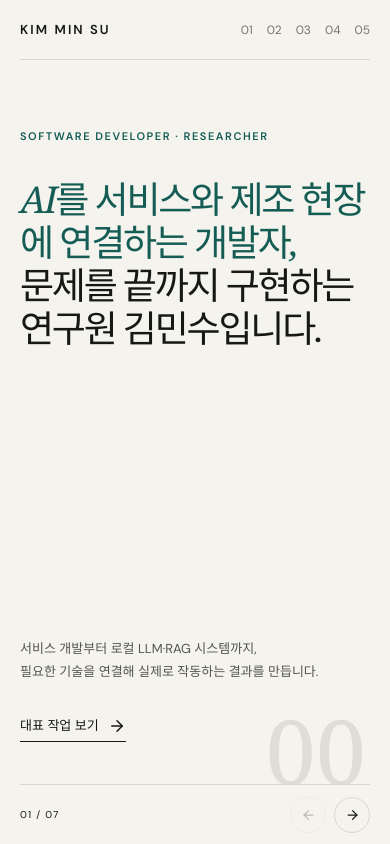
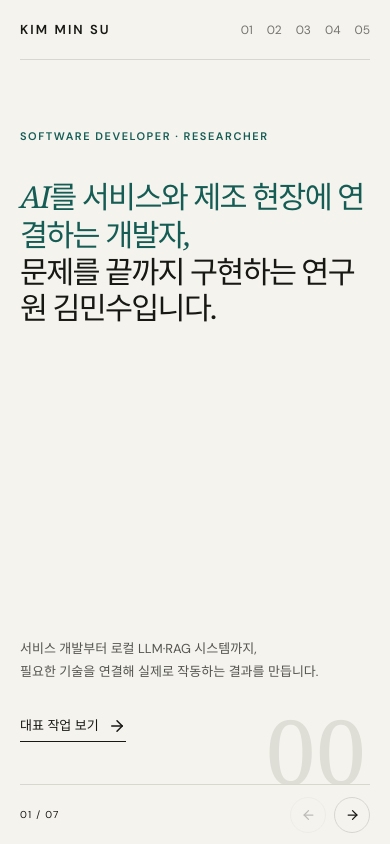
Before and after one commit to MadSadly/KimMinSu.github.io, a React (Vite) app: page / in a window 390 px wide. Built offline with nearby package versions, Linux system fonts and the light colour scheme.

Commit message:
Reduce portfolio typography scale

```diff
--- a/src/index.css
+++ b/src/index.css
@@ -25,15 +25,15 @@ button:focus-visible,a:focus-visible { outline:2px solid var(--accent); outline-
 @keyframes page-in { from { opacity:0; transform:translateY(14px); } }
 .eyebrow { margin:0; color:var(--accent); font-size:11px; font-weight:700; letter-spacing:.14em; }
 .intro-page { position:relative; display:flex; flex-direction:column; justify-content:center; padding:4vh 4vw; }
-.intro-page h1 { max-width:1120px; margin:3vh 0 5vh; font-size:clamp(42px,4.4vw,72px); font-weight:500; line-height:1.15; letter-spacing:-.06em; }
+.intro-page h1 { max-width:1080px; margin:3vh 0 5vh; font-size:clamp(34px,3.6vw,58px); font-weight:500; line-height:1.2; letter-spacing:-.055em; }
 em { color:var(--accent); font-family:Georgia,"Times New Roman",serif; font-weight:400; }
 .intro-bottom { display:flex; align-items:flex-end; justify-content:space-between; width:min(780px,76%); margin-left:20%; }
 .intro-bottom p,.project-description { color:#55554f; font-size:clamp(13px,1vw,16px); line-height:1.8; word-break:keep-all; }
 .text-link { display:inline-flex; align-items:center; gap:9px; width:max-content; padding:8px 0 5px; border:0; border-bottom:1px solid var(--ink); background:transparent; font-size:13px; text-decoration:none; cursor:pointer; }
 .hero-index { position:absolute; right:1vw; bottom:0; color:#deddd6; font-family:Georgia,serif; font-size:clamp(90px,15vw,230px); line-height:.76; z-index:-1; }
 .project-page { display:grid; grid-template-columns:minmax(0,.92fr) minmax(380px,1.08fr); gap:6vw; align-items:center; padding:3vh 3vw; }
-.project-copy h2 { margin:1.2vh 0; font-size:clamp(42px,5vw,76px); font-weight:500; line-height:1; letter-spacing:-.055em; }
-.project-copy h3 { max-width:620px; margin:0 0 2.2vh; font-size:clamp(18px,1.8vw,27px); font-weight:500; line-height:1.42; letter-spacing:-.035em; word-break:keep-all; }
+.project-copy h2 { margin:1.2vh 0; font-size:clamp(36px,4vw,60px); font-weight:500; line-height:1.05; letter-spacing:-.05em; }
+.project-copy h3 { max-width:620px; margin:0 0 2.2vh; font-size:clamp(17px,1.5vw,23px); font-weight:500; line-height:1.45; letter-spacing:-.03em; word-break:keep-all; }
 .project-description { max-width:590px; margin:0 0 2vh; }
 .project-copy dl { max-width:590px; margin:0 0 2vh; border-top:1px solid var(--line); }
 .project-copy dl div { display:grid; grid-template-columns:74px 1fr; padding:9px 0; border-bottom:1px solid var(--line); font-size:12px; }
@@ -54,7 +54,7 @@ em { color:var(--accent); font-family:Georgia,"Times New Roman",serif; font-weig
 .research-visual small { color:#9ca7a4; font-size:10px; letter-spacing:.04em; }
 .visual-caption { display:block; margin-top:9px; color:var(--muted); font-size:9px; letter-spacing:.15em; text-align:right; }
 .about-page { display:grid; grid-template-columns:1fr 1fr; align-content:center; gap:5vw; padding:5vh 4vw; }
-.about-page h2 { margin:2vh 0 0; font-size:clamp(40px,5vw,78px); font-weight:500; line-height:1.13; letter-spacing:-.055em; }
+.about-page h2 { margin:2vh 0 0; font-size:clamp(34px,4vw,60px); font-weight:500; line-height:1.17; letter-spacing:-.05em; }
 .about-grid { display:grid; grid-template-columns:1fr 1fr; align-self:center; border-top:1px solid var(--ink); }
 .about-grid div { min-height:145px; padding:18px; border-right:1px solid var(--line); border-bottom:1px solid var(--line); }
 .about-grid span { color:var(--accent); font-size:10px; font-weight:700; letter-spacing:.12em; }
@@ -90,11 +90,11 @@ em { color:var(--accent); font-family:Georgia,"Times New Roman",serif; font-weig
   .site-header nav button:first-child,.site-header nav button:last-child,.header-link { display:none; }
   .stage>article { min-height:calc(100dvh - 120px); height:auto; }
   .intro-page { padding:8vh 0 5vh; }
-  .intro-page h1 { margin-top:4vh; font-size:clamp(37px,9.5vw,54px); }
+  .intro-page h1 { margin-top:4vh; font-size:clamp(30px,7.8vw,42px); }
   .intro-bottom { display:block; width:100%; margin:auto 0 0; }
   .intro-bottom .text-link { margin-top:25px; }
   .project-page { grid-template-columns:1fr; gap:30px; align-content:center; padding:45px 0; }
-  .project-copy h2 { font-size:49px; }
+  .project-copy h2 { font-size:40px; }
   .project-visual { order:-1; }
   .image-frame { height:27vh; min-height:210px; }
   .viewer-backdrop { padding:0; }
```
